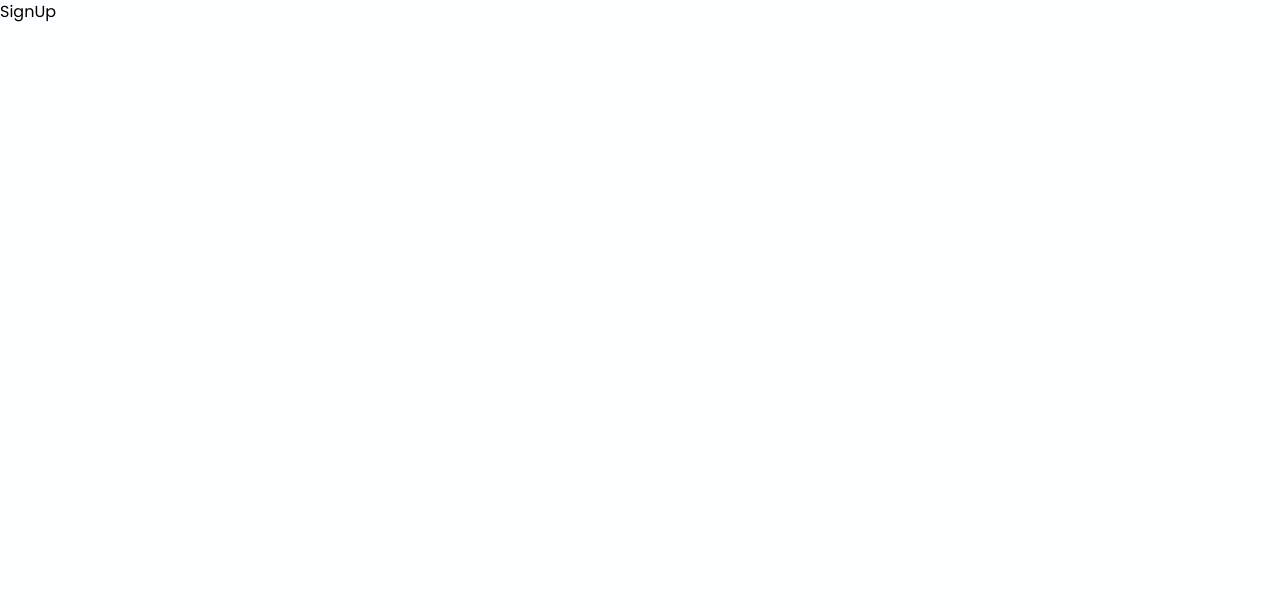
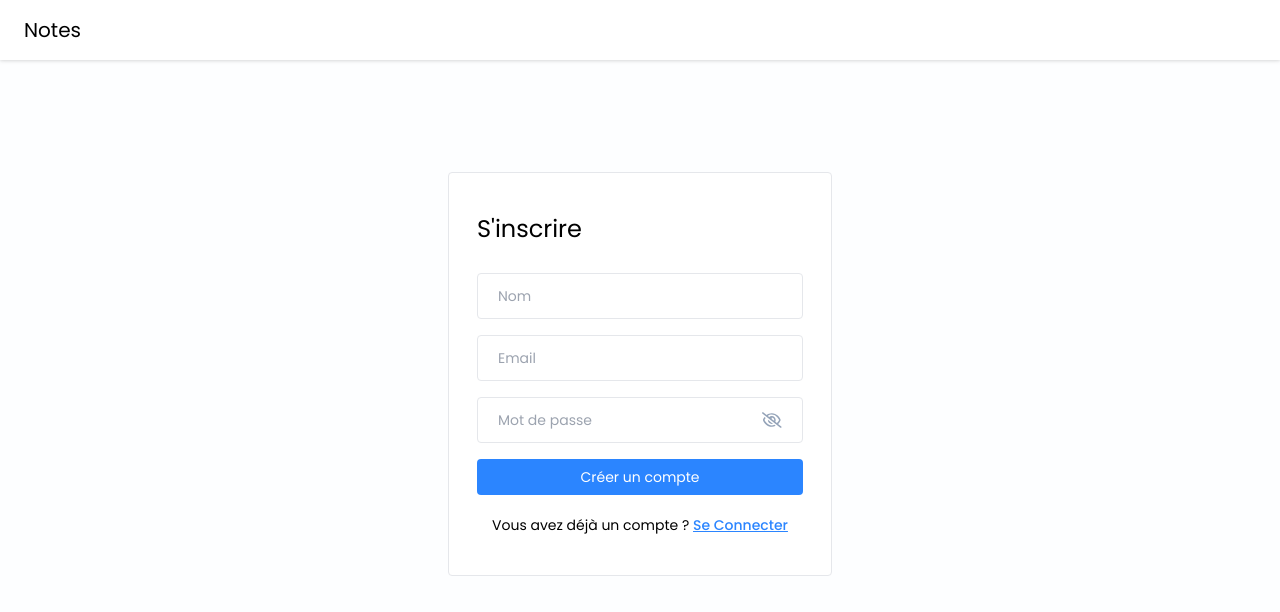
Before and after one commit to Maoni21/note-app, a React (Vite) app in the folder frontend/notes-app/: page /signup in a window 1280 px wide. Shown: the top 612 px of the page. Built offline with nearby package versions, Linux system fonts and the light colour scheme.

Commit message:
SignUp Commit

```diff
--- a/frontend/notes-app/src/components/Input/PasswordInput.jsx
+++ b/frontend/notes-app/src/components/Input/PasswordInput.jsx
@@ -19,7 +19,7 @@
          value={value}
          onChange={onChange}
          type={isShowPassword ? "text" : "password"}
-         placeholder={placehorder || "Password"}
+         placeholder={placehorder || "Mot de passe"}
          className='w-full text-sm bg-transparent py-3 mr-3 rounded outline-none'
          />
 
--- a/frontend/notes-app/src/pages/Login/Login.jsx
+++ b/frontend/notes-app/src/pages/Login/Login.jsx
@@ -20,6 +20,11 @@
             setError("S'il vous plaît, mettez une adresse email valide.");
             return;
         }
+
+        if(!password) {
+            setError("S'il vous plaît, mettez votre mot de passe.")
+        }
+
     };
 
     return (
--- a/frontend/notes-app/src/pages/SignUp/SignUp.jsx
+++ b/frontend/notes-app/src/pages/SignUp/SignUp.jsx
@@ -1,8 +1,98 @@
-import React from 'react'
+import React, { useState } from 'react'
+import Navbar from '../../components/Navbar/Navbar';
+import PasswordInput from '../../components/Input/PasswordInput';
+import { Link } from 'react-router-dom';
+import { validateEmail } from '../../utils/helper';
+
+
 
 const SignUp = () => {
+
+  const [name, setName] = useState("");
+  const [email, setEmail] = useState("");
+  const [password, setPassword] = useState("");
+  const [error, setError] = useState(null);
+
+
+
+
+
+  const handleLogin = async (e) => {
+    e.preventDefault();
+
+    if(!name) {
+      setError("S'il vous plaît, mettez votre nom.")
+    }
+
+    if(!validateEmail(email)) {
+      setError("S'il vous plaît, mettez une adresse email valide.");
+      return;
+    }
+
+    if (!password) {
+        setError("S'il vous plaît, mettez votre mot de passe.");
+        return;
+    }
+
+    setError('')
+
+
+
+  };
+
+
+
+
+
   return (
-    <div>SignUp</div>
+        <>
+            <Navbar />
+
+            <div className='flex items-center justify-center mt-28'>
+                <div className='w-96 border rounded bg-white px-7 py-10'>
+                    <form onSubmit={handleLogin}>
+
+                        <h4 className='text-2xl mb-7'>S'inscrire</h4>
+                        <input
+                        type="text"
+                        placeholder='Nom'
+                        className='input-box'
+                        value={name}
+                        onChange={(e) => setName(e.target.value)}
+                        />
+
+                        <input
+                        type="text"
+                        placeholder='Email'
+                        className='input-box'
+                        value={email}
+                        onChange={(e) => setEmail(e.target.value)}
+                        />
+
+                        <PasswordInput value={password}
+                        onChange={(e) => setPassword(e.target.value)}/>
+
+                        {error && <p className='text-red-500 text-xs pb-1'>{error} </p>}
+
+                        <button type='submit' className='btn-primary'>
+                            Créer un compte
+                        </button>
+
+                        <p className='text-sm text-center mt-4'>
+                              Vous avez déjà un compte ?{" "}
+                            <Link to="/login" className="font-medium text-primary underline">
+                              Se Connecter
+                            </Link>
+                        </p>
+
+                      </form>
+                </div>
+            </div>
+        </>
+
+
+
+
   )
 }
 
```
